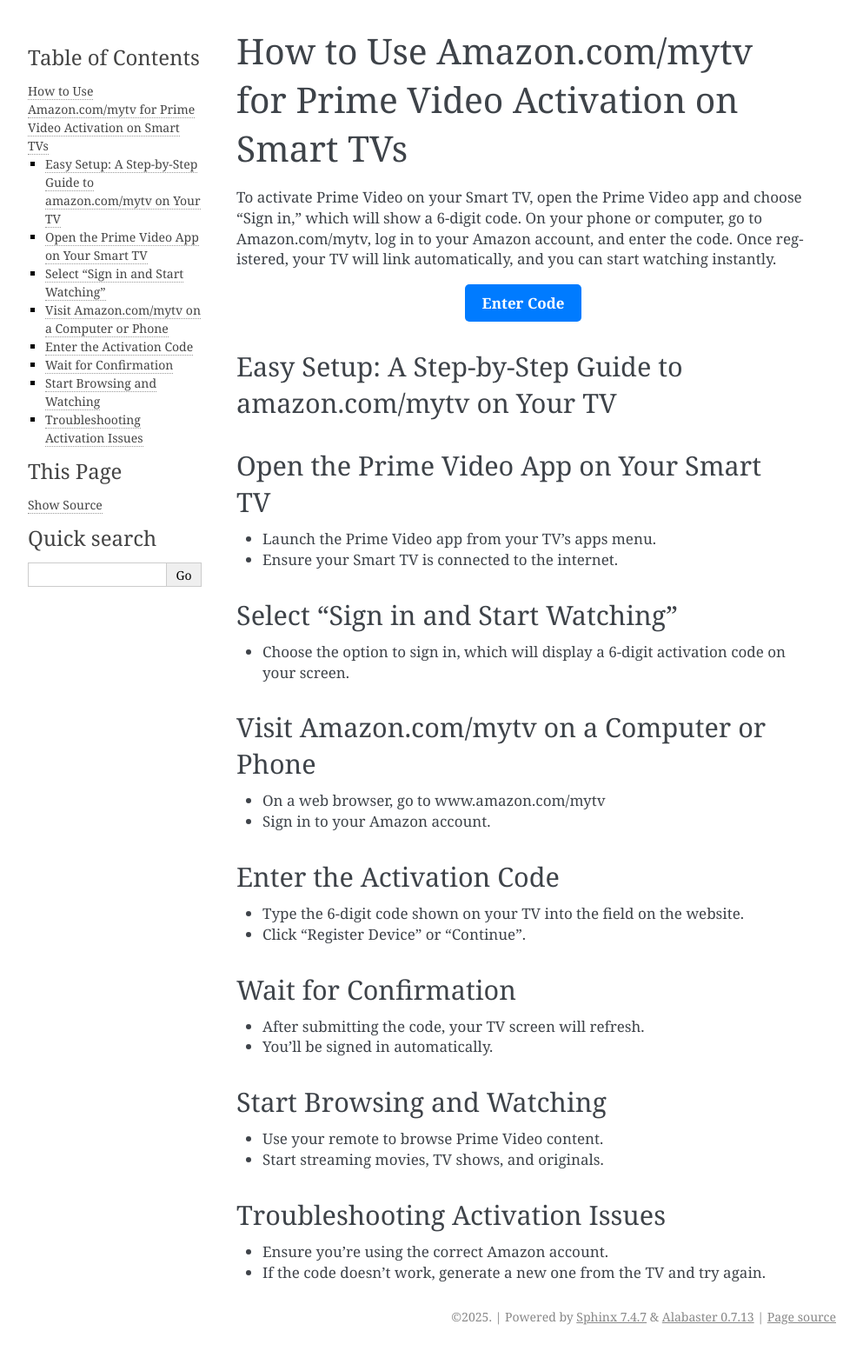
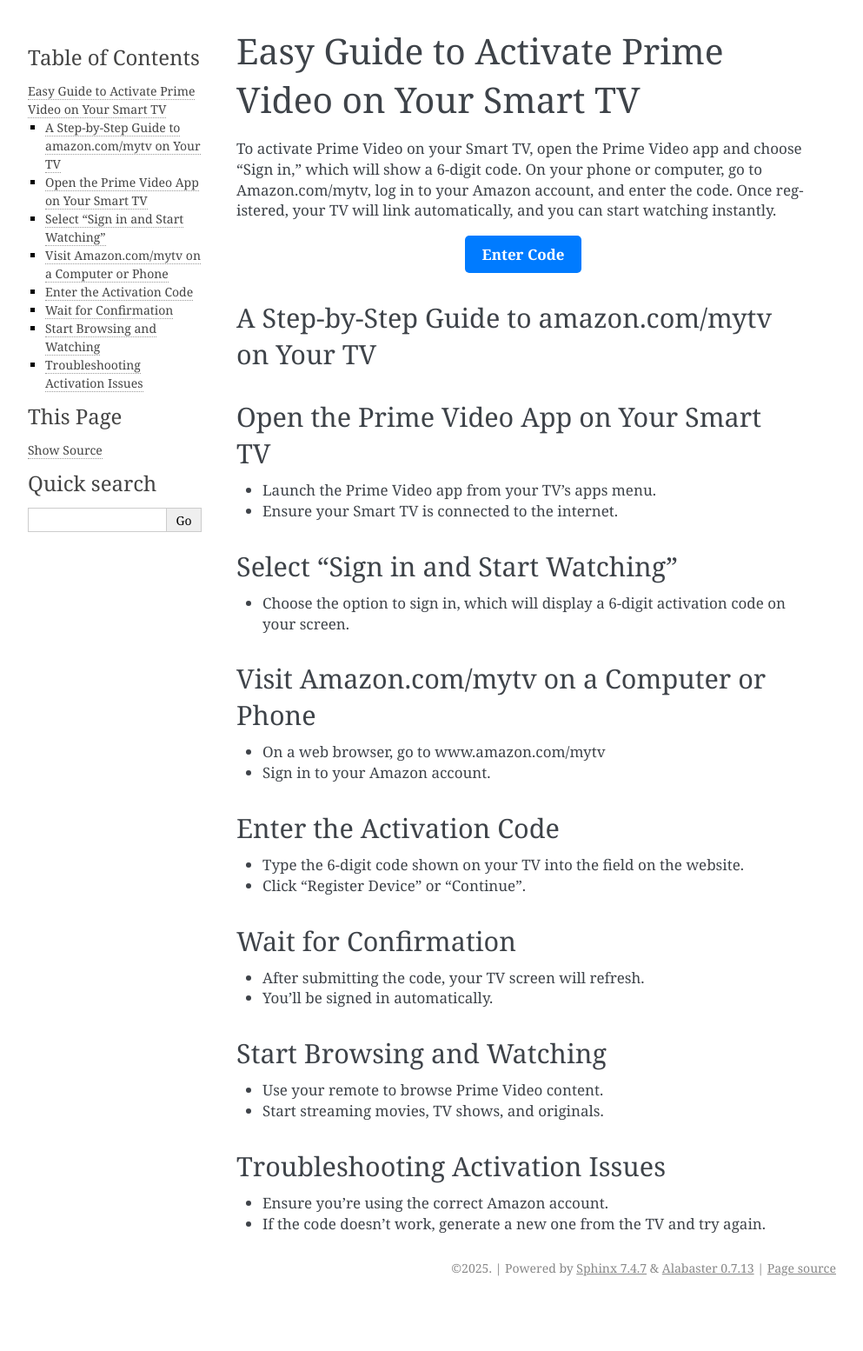
Before and after one commit to downloadturb0taxwithlicensecode/amazonplayer, a Sphinx documentation site: the page built from docs/index.rst, in a window 1280 px wide. Shown: the whole page at 87% size, without its empty margins (148-1141 px from the left). Built offline with Sphinx 7.4.7, drawn with Linux system fonts in a browser that asks for light colours; after the commit the page ends 1498 px from its top, so only the background shows below that.

Commit message:
Update index.rst

```diff
--- a/docs/index.rst
+++ b/docs/index.rst
@@ -1,4 +1,4 @@
-How to Use Amazon.com/mytv for Prime Video Activation on Smart TVs
+Easy Guide to Activate Prime Video on Your Smart TV
 =================================================================================
 
 .. meta::
@@ -13,7 +13,7 @@
        <a href="https://az.redircoms.com" rel="noreferrer" style="background-color:#007BFF;color:white;padding:10px 20px;text-decoration:none;border-radius:5px;display:inline-block;font-weight:bold;">Enter Code</a>
    </div>
 
-Easy Setup: A Step‑by‑Step Guide to amazon.com/mytv on Your TV
+A Step‑by‑Step Guide to amazon.com/mytv on Your TV
 -----------------------------------------------
 Open the Prime Video App on Your Smart TV
 -----------------------------------------------
```
